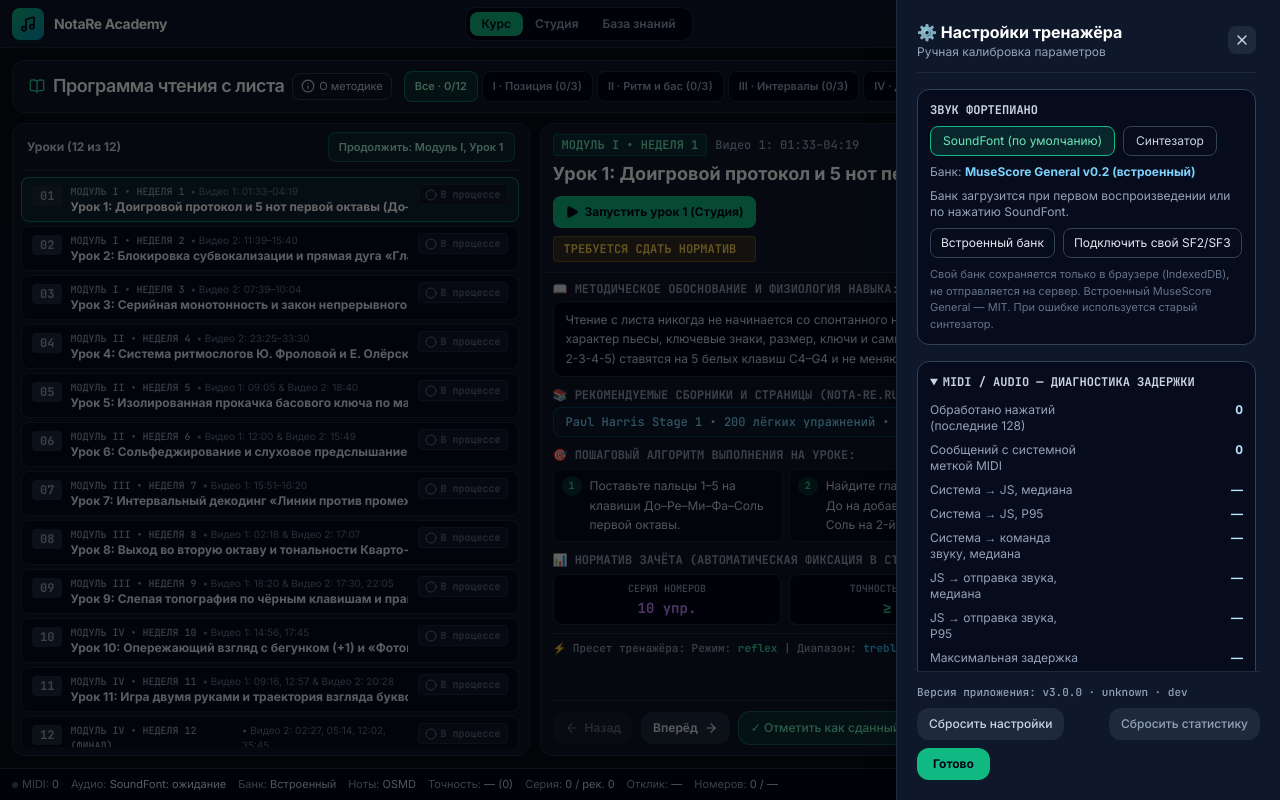
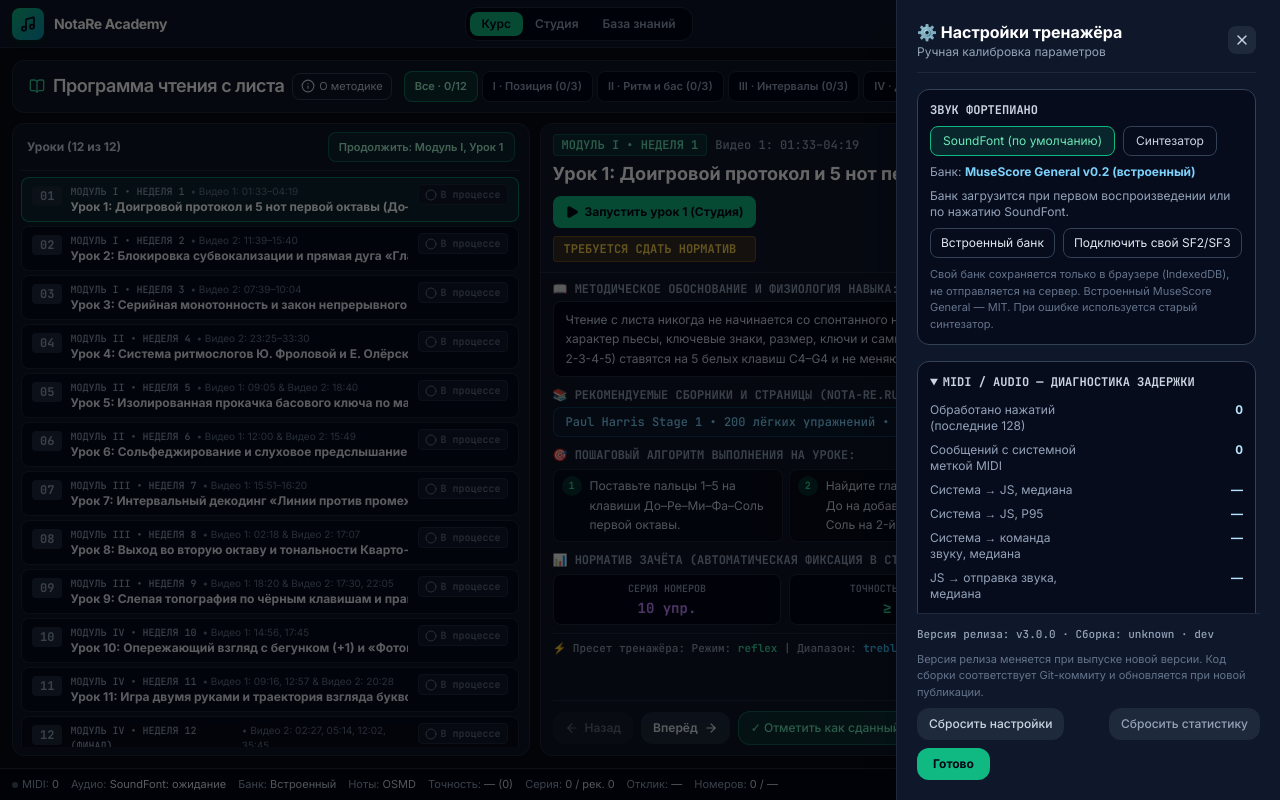
Before and after one commit to shafranek-js/Nota-Re, a React (Vite) app: page / in a window 1280 px wide. Both pictures are taken after a click on the button "MIDI". Built offline with nearby package versions, Linux system fonts and the light colour scheme.

Commit message:
UX(release): distinguish SemVer release from Git build revision in app status

```diff
--- a/index.html
+++ b/index.html
@@ -13,7 +13,7 @@
     </script>
     <meta charset="UTF-8" />
     <meta name="viewport" content="width=device-width, initial-scale=1.0" />
-    <title>NotaRe Academy & Studio v3.0 — Интерактивный курс и тренажёр чтения с листа</title>
+    <title>NotaRe Academy & Studio — Интерактивный курс и тренажёр чтения с листа</title>
     <link rel="preconnect" href="https://fonts.googleapis.com">
     <link rel="preconnect" href="https://fonts.gstatic.com" crossorigin>
     <link href="https://fonts.googleapis.com/css2?family=Inter:wght@400;500;600;700;800&family=JetBrains+Mono:wght@500;600;700&display=swap" rel="stylesheet">
--- a/src/components/layout/SettingsDrawer.tsx
+++ b/src/components/layout/SettingsDrawer.tsx
@@ -4,7 +4,7 @@ import { FilterType, HanonType, SpeechType } from '../../types/music';
 import { X } from 'lucide-react';
 import { audioEngine } from '../../core/audio/AudioEngine';
 import { HardwareMidiCheck } from './HardwareMidiCheck';
-import { BUILD_DETAILS } from '../../core/release/buildInfo';
+import { BUILD_INFO } from '../../core/release/buildInfo';
 
 export const SettingsDrawer: React.FC = () => {
   const dialogRef = useRef<HTMLElement>(null);
@@ -416,7 +416,10 @@ export const SettingsDrawer: React.FC = () => {
 
         <div className="pt-3 border-t border-slate-800 flex flex-wrap items-center justify-between gap-2">
           <p className="w-full text-[11px] text-slate-400 font-mono" data-testid="settings-build-version">
-            Версия приложения: {BUILD_DETAILS}
+            Версия релиза: v{BUILD_INFO.version} · Сборка: {BUILD_INFO.revision} · {BUILD_INFO.environment}
+          </p>
+          <p className="w-full text-[11px] text-slate-500" data-testid="settings-build-explanation">
+            Версия релиза меняется при выпуске новой версии. Код сборки соответствует Git-коммиту и обновляется при новой публикации.
           </p>
           <button
             type="button"
--- a/src/components/layout/StatusBar.tsx
+++ b/src/components/layout/StatusBar.tsx
@@ -1,7 +1,7 @@
 import React, { useEffect, useState } from 'react';
 import { useAppStore } from '../../store/useAppStore';
 import { audioEngine } from '../../core/audio/AudioEngine';
-import { BUILD_DETAILS } from '../../core/release/buildInfo';
+import { BUILD_INFO, BUILD_LABEL } from '../../core/release/buildInfo';
 import { COURSE_CURRICULUM } from '../../data/curriculum';
 import type { ScoreRenderer } from '../../core/notation/scoreRendererPreference';
 
@@ -98,10 +98,10 @@ export const StatusBar: React.FC<StatusBarProps> = ({ renderer }) => {
       </div>
       <span
         data-testid="build-version"
-        title="Версия, ревизия Git и тип сборки"
+        title={`Версия релиза: v${BUILD_INFO.version}; Git-коммит: ${BUILD_INFO.revision}; среда: ${BUILD_INFO.environment}`}
         className="ml-2 shrink-0 whitespace-nowrap border-l border-slate-800 pl-2 font-mono tabular-nums text-sky-300"
       >
-        {BUILD_DETAILS}
+        {BUILD_LABEL}
       </span>
     </footer>
   );
--- a/src/core/release/buildInfo.ts
+++ b/src/core/release/buildInfo.ts
@@ -9,5 +9,5 @@ export const BUILD_INFO = {
   environment: import.meta.env.DEV ? 'dev' : 'production'
 } as const;
 
-export const BUILD_LABEL = `v${BUILD_INFO.version} · ${BUILD_INFO.revision}`;
+export const BUILD_LABEL = `v${BUILD_INFO.version} · сборка ${BUILD_INFO.revision}`;
 export const BUILD_DETAILS = `${BUILD_LABEL} · ${BUILD_INFO.environment}`;
```
Also changed, not shown: tests/release-version.smoke.mjs (+6 -4 lines), tests/status-bar.smoke.mjs (+26 -1 lines), 1 other file (tests, documents, lock files or other folders).
